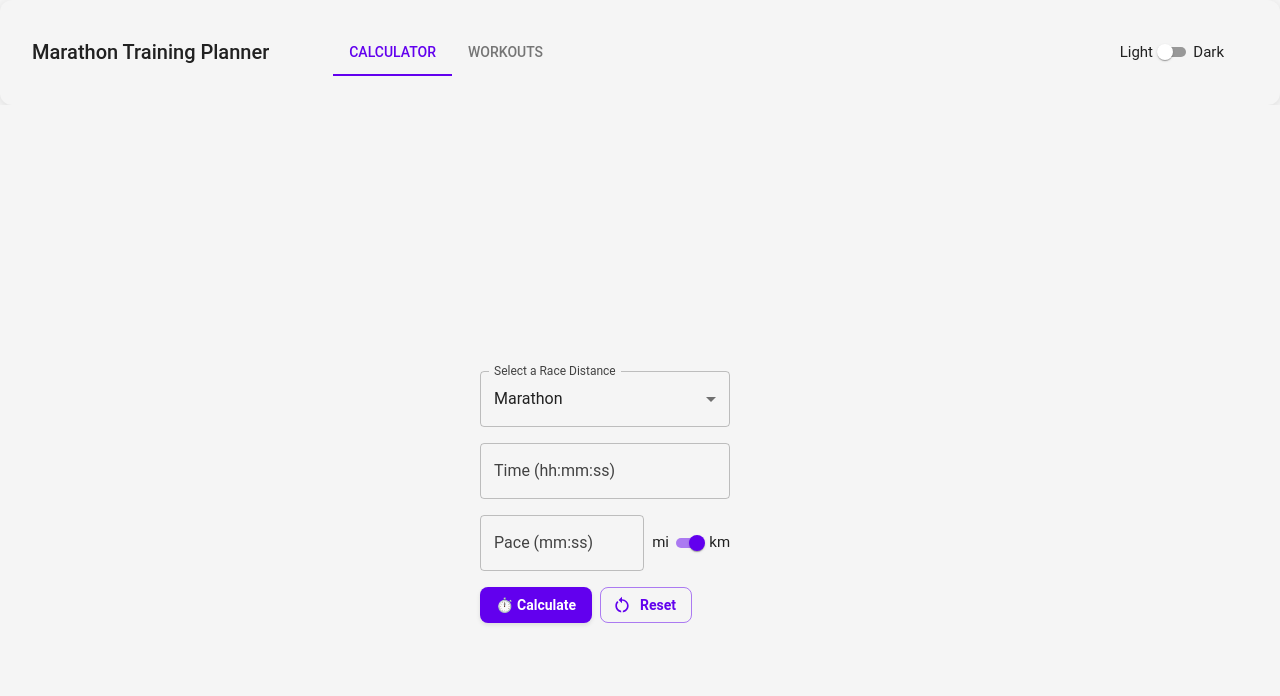
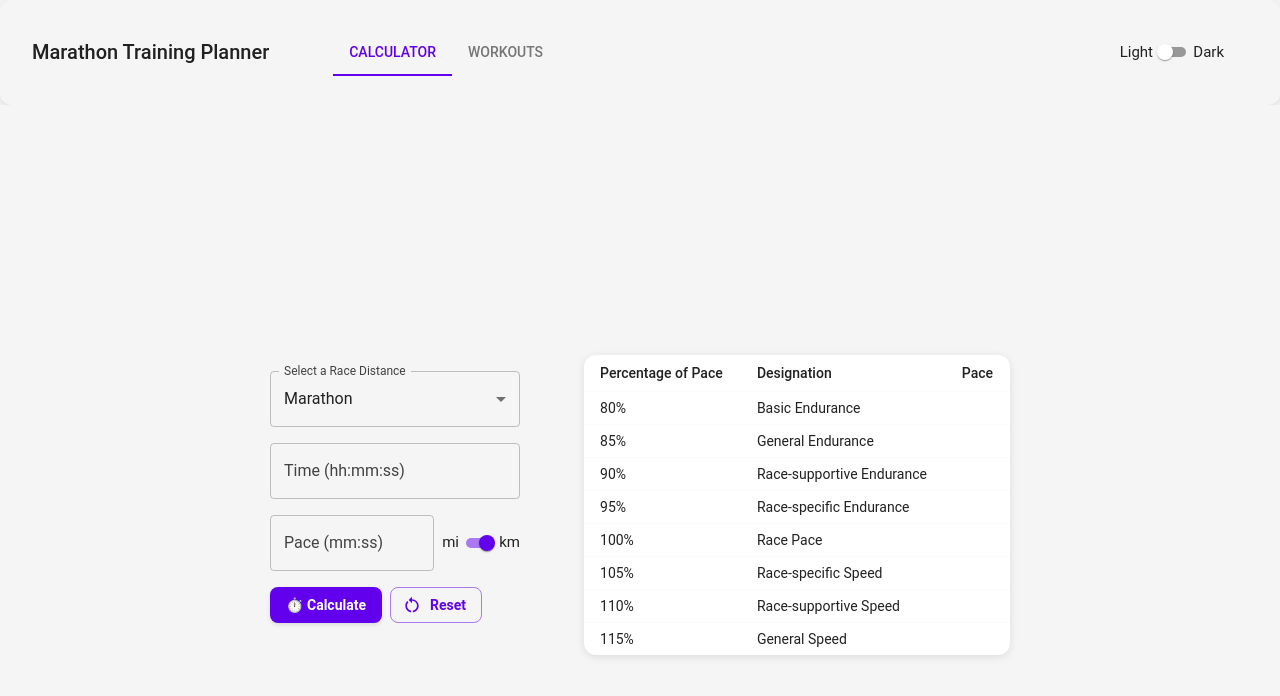
Before and after one commit to ewongz/run-planner, a React (Create React App) app in the folder frontend/: page / in a window 1280 px wide. Shown: the top 696 px of the page. Built offline with nearby package versions, Linux system fonts and the light colour scheme.

Commit message:
prepopulate the workout paces table

```diff
--- a/frontend/src/components/Calculator.tsx
+++ b/frontend/src/components/Calculator.tsx
@@ -18,6 +18,51 @@ import TableRow from '@mui/material/TableRow';
 import Paper from '@mui/material/Paper';
 import { handleTimeInput } from "../utils/inputValidation";
 
+const emptyWorkoutPaces = () =>
+  [
+    {
+        "Percentage of Pace": 80,
+        "Designation": "Basic Endurance",
+        "Pace": ""
+    },
+    {
+        "Percentage of Pace": 85,
+        "Designation": "General Endurance",
+        "Pace": ""
+    },
+    {
+        "Percentage of Pace": 90,
+        "Designation": "Race-supportive Endurance",
+        "Pace": ""
+    },
+    {
+        "Percentage of Pace": 95,
+        "Designation": "Race-specific Endurance",
+        "Pace": ""
+    },
+    {
+        "Percentage of Pace": 100,
+        "Designation": "Race Pace",
+        "Pace": ""
+    },
+    {
+        "Percentage of Pace": 105,
+        "Designation": "Race-specific Speed",
+        "Pace": ""
+    },
+    {
+        "Percentage of Pace": 110,
+        "Designation": "Race-supportive Speed",
+        "Pace": ""
+    },
+    {
+        "Percentage of Pace": 115,
+        "Designation": "General Speed",
+        "Pace": ""
+    }
+]
+
+
 function Calculator() {
   const [lastUpdated, setLastUpdated] = useState<string>("");
   const [pace, setPace] = useState<string>("");
@@ -25,7 +70,7 @@ function Calculator() {
   const [isMiles, setIsMiles] = useState<boolean>(false);
   const [raceDistance, setRaceDistance] = useState<string>("Marathon");
   const [error, setError] = useState<string>("");
-  const [workoutPaces, setWorkoutPaces] = useState<[]>([]);
+  const [workoutPaces, setWorkoutPaces] = useState<{ "Percentage of Pace": number; Designation: string; Pace: string; }[]>(emptyWorkoutPaces);
   const [vdot, setVdot] = useState<string>("");
   const [renderOtherDistance, setRenderOtherDistance] = useState<boolean>(false);
   const [otherDistanceUnit, setOtherDistanceUnit] = useState<string>("mi");
@@ -37,7 +82,7 @@ function Calculator() {
     setRaceDistance("");
     setPace("");
     setLastUpdated("");
-    setWorkoutPaces([]);
+    setWorkoutPaces(emptyWorkoutPaces);
     setVdot("");
     setOtherDistance("");
   };
```
